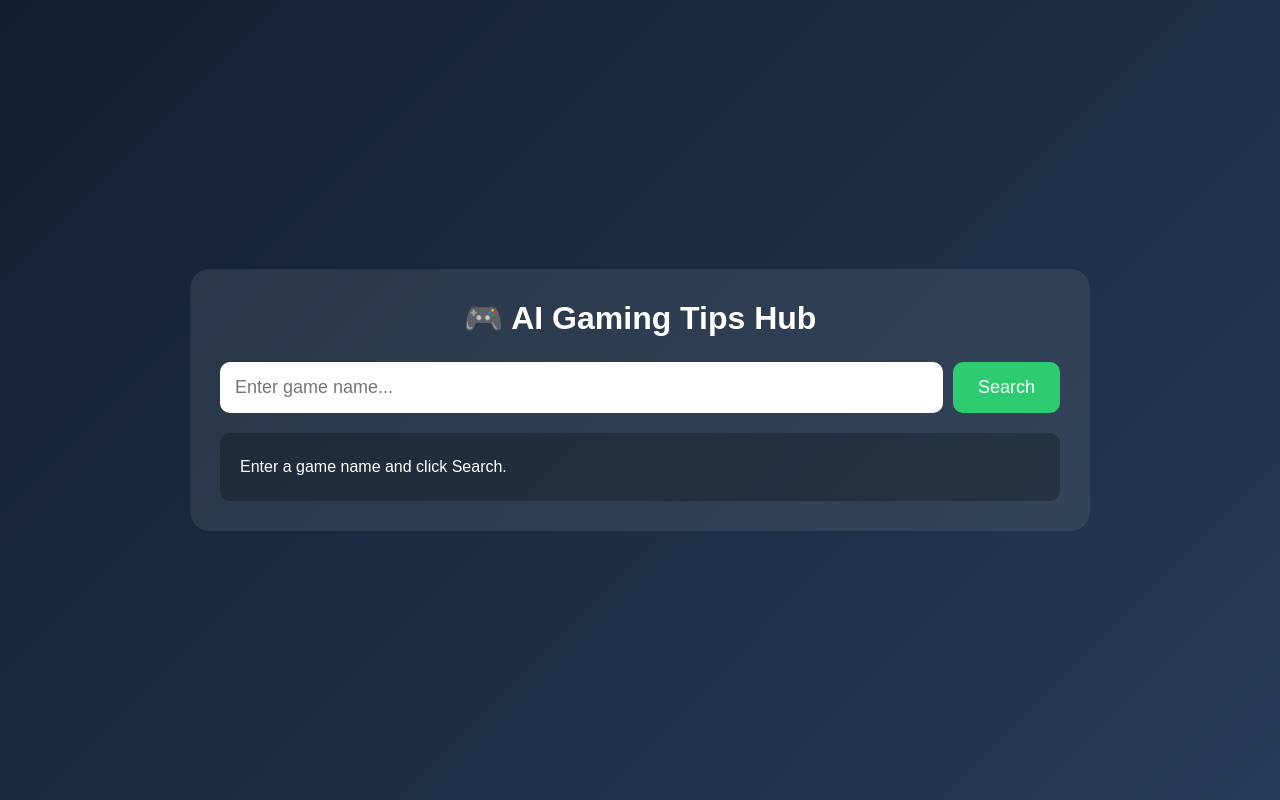
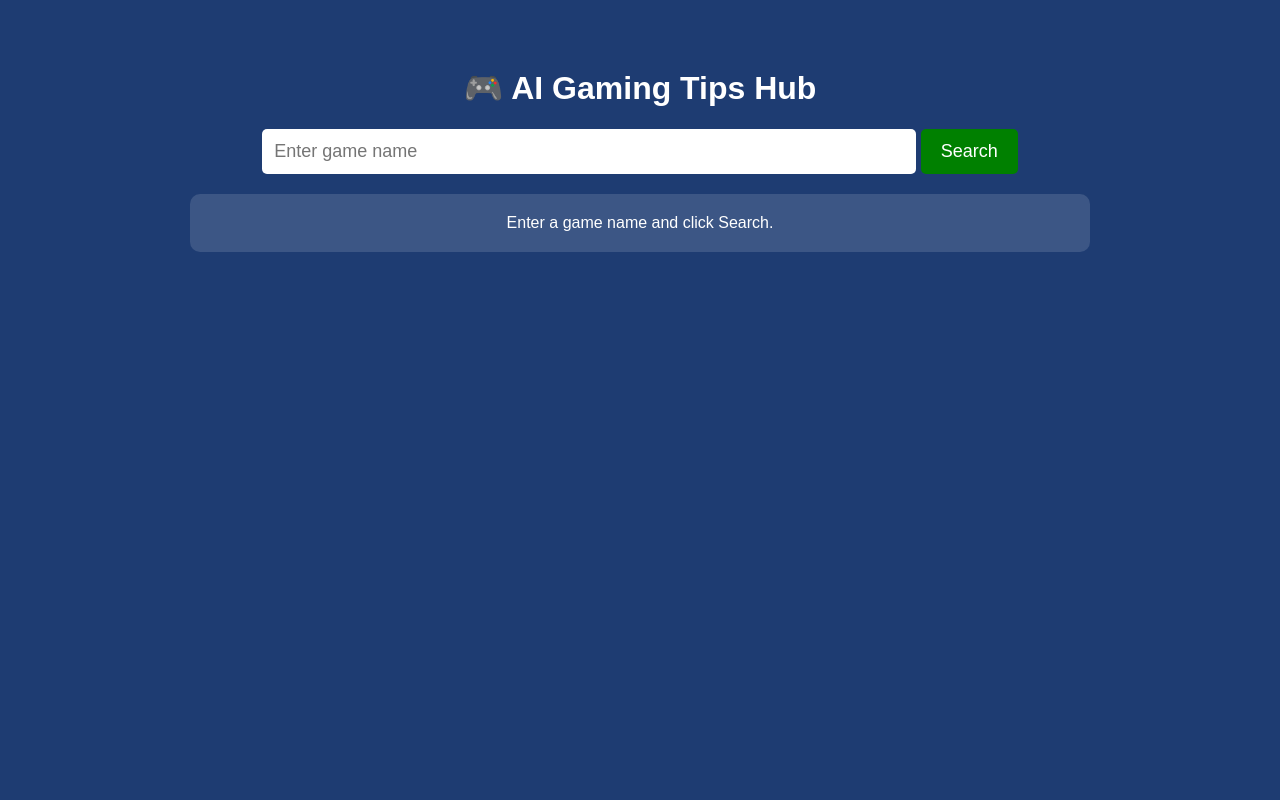
Before and after one commit to akulasathwik2007-bit/Ai-Gaming-Tips-Hub, a website: page sath.html in a window 1280 px wide. Drawn offline with Linux system fonts and the light colour scheme.

Commit message:
Refactor sath.html for improved UI and API integration
Updated styling and functionality for the AI Gaming Tips Hub.

```diff
--- a/sath.html
+++ b/sath.html
@@ -1,75 +1,48 @@
 <!DOCTYPE html>
-<html lang="en">
+<html>
 <head>
 <meta charset="UTF-8">
 <meta name="viewport" content="width=device-width, initial-scale=1.0">
+
 <title>AI Gaming Tips Hub</title>
 
 <style>
-*{
-    margin:0;
-    padding:0;
-    box-sizing:border-box;
+body{
     font-family:Arial,sans-serif;
-}
-
-body{
-    background:linear-gradient(135deg,#141e30,#243b55);
-    min-height:100vh;
-    display:flex;
-    justify-content:center;
-    align-items:center;
-    padding:20px;
+    background:#1e3c72;
+    color:white;
+    text-align:center;
+    padding:40px;
 }
 
 .container{
-    width:100%;
     max-width:900px;
-    background:rgba(255,255,255,0.08);
-    padding:30px;
-    border-radius:20px;
-}
-
-h1{
-    color:white;
-    text-align:center;
-    margin-bottom:25px;
-}
-
-.search-box{
-    display:flex;
-    gap:10px;
+    margin:auto;
 }
 
 input{
-    flex:1;
-    padding:15px;
+    width:70%;
+    padding:12px;
     font-size:18px;
     border:none;
-    border-radius:10px;
+    border-radius:5px;
 }
 
 button{
-    padding:15px 25px;
+    padding:12px 20px;
+    font-size:18px;
     border:none;
-    border-radius:10px;
-    background:#2ecc71;
+    border-radius:5px;
+    background:green;
     color:white;
-    font-size:18px;
     cursor:pointer;
-}
-
-button:hover{
-    background:#27ae60;
 }
 
 #result{
     margin-top:20px;
-    background:rgba(0,0,0,0.25);
-    color:white;
+    background:#ffffff22;
     padding:20px;
     border-radius:10px;
-    line-height:1.7;
 }
 </style>
 </head>
@@ -80,17 +53,14 @@ button:hover{
 
 <h1>🎮 AI Gaming Tips Hub</h1>
 
-<div class="search-box">
 <input
 id="gameInput"
 type="text"
-placeholder="Enter game name..."
->
+placeholder="Enter game name">
 
 <button onclick="searchGame()">
 Search
 </button>
-</div>
 
 <div id="result">
 Enter a game name and click Search.
@@ -99,6 +69,7 @@ Enter a game name and click Search.
 </div>
 
 <script>
+
 async function searchGame(){
 
 const game =
@@ -117,9 +88,8 @@ async function searchGame(){
 
 try{
 
-        const response =
-        await fetch(
-        "http://localhost:3000/tips",
+const response = await fetch(
+"https://ai-gaming-tips-hub-production.up.railway.app/tips",
 {
 method:"POST",
 headers:{
@@ -128,7 +98,8 @@ async function searchGame(){
 body:JSON.stringify({
 game:game
 })
-        });
+}
+);
 
 const data =
 await response.json();
@@ -139,14 +110,13 @@ async function searchGame(){
 "<b>Error:</b> " +
 data.error;
 
-            return;
+}else{
+
+result.innerHTML =
+"<h3>" + game + "</h3><hr>" +
+data.tips;
+
 }
-
-        result.innerHTML = `
-        <h2>${game}</h2>
-        <br>
-        <div>${data.tips}</div>
-        `;
 
 }catch(error){
 
@@ -154,7 +124,9 @@ async function searchGame(){
 "Could not connect to AI server.";
 
 }
+
 }
+
 </script>
 
 </body>
```
Lines whose indentation alone changed are shown as unchanged.
